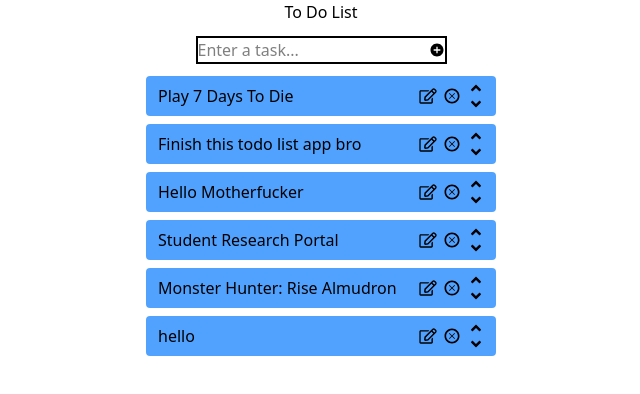
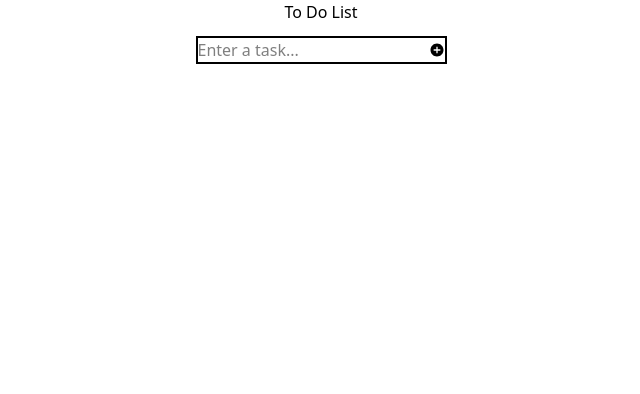
Before and after one commit to joshuafrellte/todo-list-app, a React (Vite) app: page / in a window 1280 px wide. Shown: the top 394 px of the page, without its empty margins (319-959 px from the left). Built offline with nearby package versions, Linux system fonts and the light colour scheme.

Commit message:
feat: task persistency via localstorage

```diff
--- a/src/App.tsx
+++ b/src/App.tsx
@@ -1,8 +1,6 @@
-import { useState } from 'react'
 import ToDoList from "./ToDoList"
 
 function App() {
-  const [count, setCount] = useState(0)
 
   return (
     <>
--- a/src/ToDoList.tsx
+++ b/src/ToDoList.tsx
@@ -1,17 +1,28 @@
-import { useState } from 'react'
+import { useState, useEffect } from 'react'
 import TaskCard from "./components/TaskCard"
 import { IoMdAddCircle } from "react-icons/io"
 
 function ToDoList() {
-    const [tasks, setTasks] = useState<string[]>([
-        "Play 7 Days To Die",
-        "Finish this todo list app bro",
-        "Hello Motherfucker",
-        "Student Research Portal",
-        "Monster Hunter: Rise Almudron",
-        "hello"
-    ])
+    const [tasks, setTasks] = useState<string[]>(() => {
+        const savedTasks = localStorage.getItem('tasks')
+        return savedTasks ? JSON.parse(savedTasks) : []
+    })
     const [newTask, setNewTask] = useState<string>("")
+
+    // "Play 7 Days To Die",
+    // "Finish this todo list app bro",
+    // "Hello Motherfucker",
+    // "Student Research Portal",
+    // "Monster Hunter: Rise Almudron",
+    // "hello"
+
+    useEffect(() => {
+        localStorage.setItem('tasks', JSON.stringify(tasks))
+    }, [tasks])
+
+    useEffect(() => {
+
+    }, [])
 
     function handleInputChange(event) {
         setNewTask(event.target.value)
@@ -22,12 +33,10 @@ function ToDoList() {
             alert("empty ahh")
             return
         }
-
         if (tasks.includes(newTask)) {
             alert("nasulat na nmo ni bro")
             return
         }
-
         setTasks([...tasks, newTask])
     }
 
```
